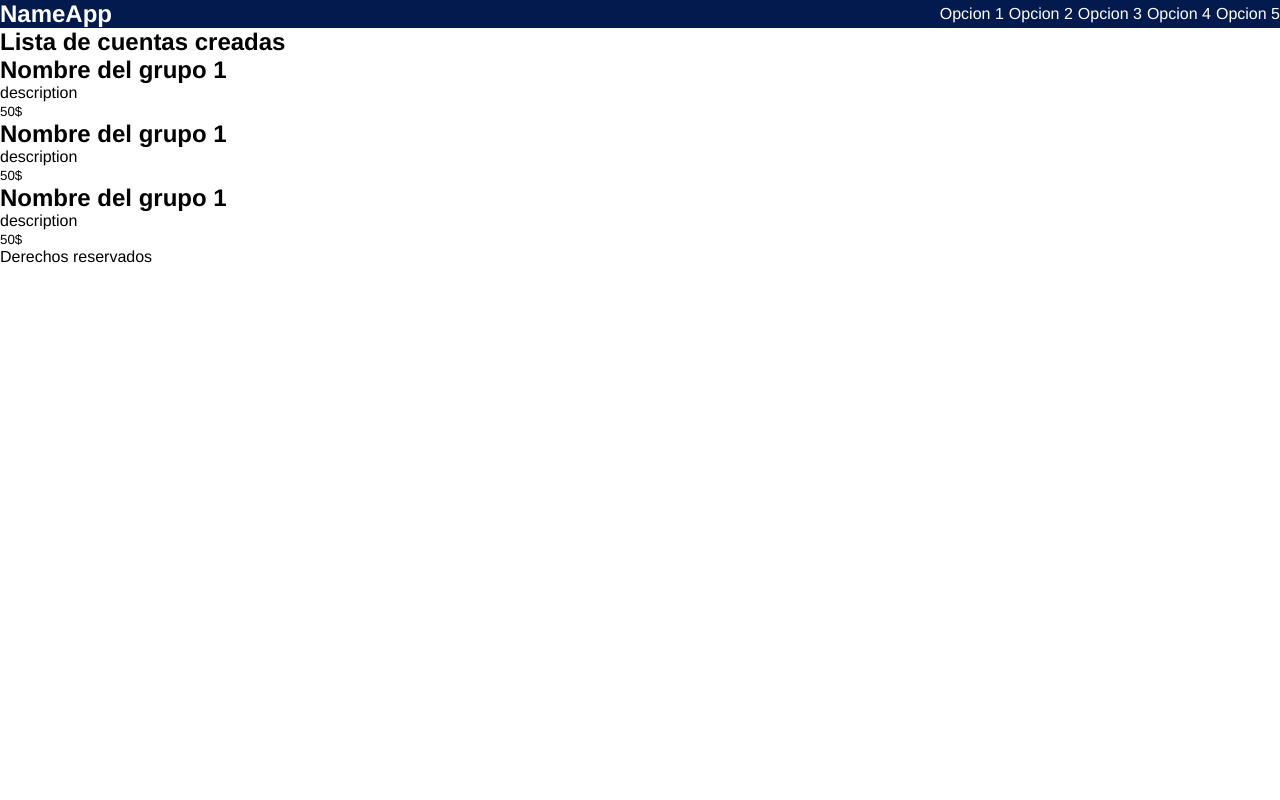
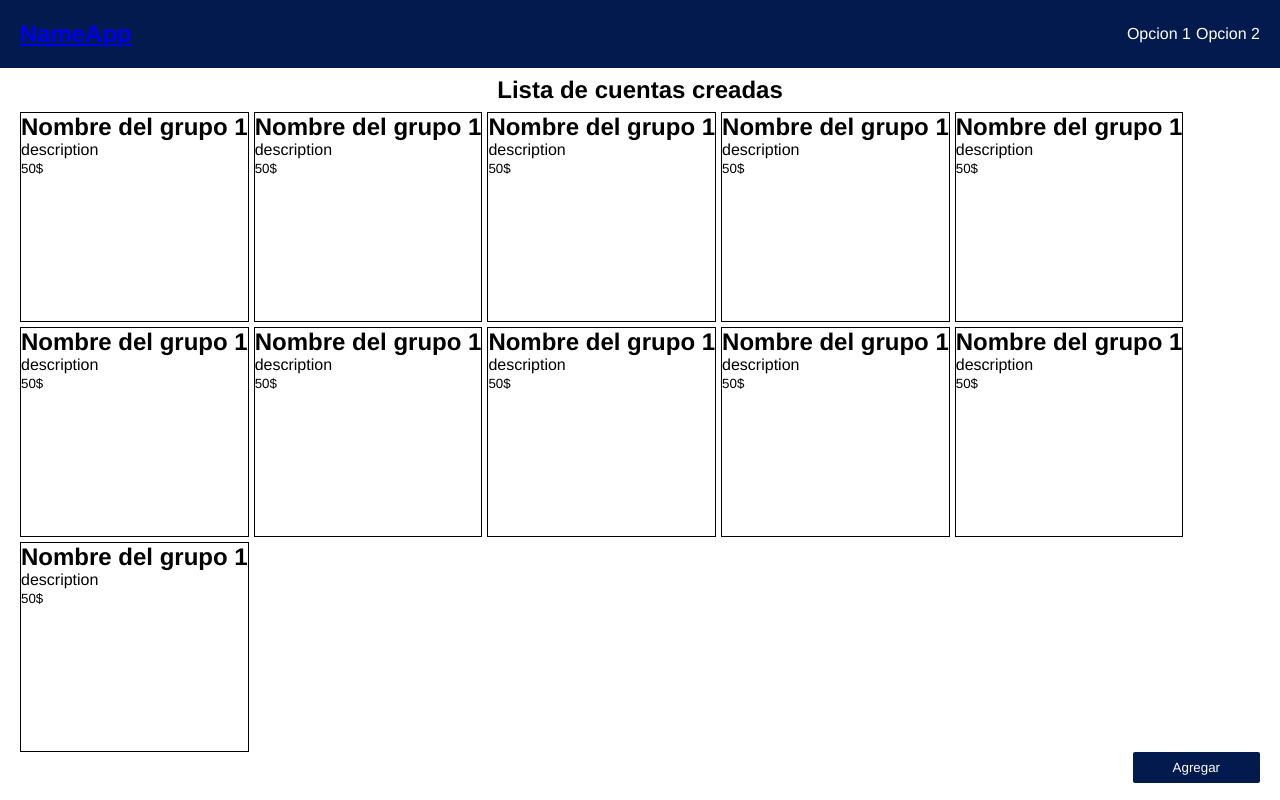
Before and after one commit to car2854/gestion-de-gastos, an Angular app: page /dashboard/accounting-list in a window 1280 px wide. Before the commit this address led to /. Built offline with nearby package versions, Linux system fonts and the light colour scheme.

Commit message:
add components

```diff
--- a/src/app/app-routing.module.ts
+++ b/src/app/app-routing.module.ts
@@ -1,7 +1,24 @@
 import { NgModule } from '@angular/core';
 import { RouterModule, Routes } from '@angular/router';
+import { AppComponent } from './app.component';
+import { AccountingListComponent } from './pages/accounting-list/accounting-list.component';
+import { AccountingComponent } from './pages/accounting/accounting.component';
 
-const routes: Routes = [];
+const routes: Routes = [
+  {
+    path: 'dashboard',
+    children: [
+      {
+        path: 'accounting-list',
+        component: AccountingListComponent
+      },
+      {
+        path: 'accounting/:id',
+        component: AccountingComponent
+      }
+    ]
+  }
+];
 
 @NgModule({
   imports: [RouterModule.forRoot(routes)],
--- a/src/app/app.component.html
+++ b/src/app/app.component.html
@@ -1,38 +1,15 @@
 <header>
   <nav>
-    <h1>NameApp</h1>
+    <h1><a routerLink="/dashboard/accounting-list">NameApp</a></h1>
     <ul>
       <li>Opcion 1</li>
       <li>Opcion 2</li>
-      <li>Opcion 3</li>
-      <li>Opcion 4</li>
-      <li>Opcion 5</li>
     </ul>
   </nav>
 </header>
 
 <section>
 
-  <h1>Lista de cuentas creadas</h1>
-
-  <div>
-    <h1>Nombre del grupo 1</h1>
-    <p>description</p>
-    <small>50$</small>
-  </div>
-  <div>
-    <h1>Nombre del grupo 1</h1>
-    <p>description</p>
-    <small>50$</small>
-  </div>
-  <div>
-    <h1>Nombre del grupo 1</h1>
-    <p>description</p>
-    <small>50$</small>
-  </div>
+  <router-outlet></router-outlet>
 
 </section>
-
-<footer>
-  <p>Derechos reservados</p>
-</footer>
--- a/src/app/app.component.scss
+++ b/src/app/app.component.scss
@@ -1,10 +1,9 @@
 @import './../styles/colors';
 
 header{
+  padding: 20px;
   background: $secundary;
   color: white;
-  // padding-block: 20px;
-
   nav{
     display: flex;
     justify-content: space-between;
@@ -13,10 +12,11 @@ header{
       display: flex;
       list-style: none;
       gap: 5px;
-      li{
-
-      }
     }
   }
 
 }
+
+section{
+  padding-inline: 20px;
+}
--- a/src/app/app.module.ts
+++ b/src/app/app.module.ts
@@ -3,10 +3,14 @@ import { BrowserModule } from '@angular/platform-browser';
 
 import { AppRoutingModule } from './app-routing.module';
 import { AppComponent } from './app.component';
+import { AccountingListComponent } from './pages/accounting-list/accounting-list.component';
+import { AccountingComponent } from './pages/accounting/accounting.component';
 
 @NgModule({
   declarations: [
-    AppComponent
+    AppComponent,
+    AccountingListComponent,
+    AccountingComponent
   ],
   imports: [
     BrowserModule,
--- /dev/null
+++ b/src/app/pages/accounting-list/accounting-list.component.html
@@ -0,0 +1,62 @@
+<h1 class="title">Lista de cuentas creadas</h1>
+<div class="accounting-list">
+  <div class="card" [routerLink]="['/dashboard/accounting', 1]">
+    <h1>Nombre del grupo 1</h1>
+    <p>description</p>
+    <small>50$</small>
+  </div>
+  <div class="card" [routerLink]="['/dashboard/accounting', 1]">
+    <h1>Nombre del grupo 1</h1>
+    <p>description</p>
+    <small>50$</small>
+  </div>
+  <div class="card" [routerLink]="['/dashboard/accounting', 1]">
+    <h1>Nombre del grupo 1</h1>
+    <p>description</p>
+    <small>50$</small>
+  </div>
+  <div class="card" [routerLink]="['/dashboard/accounting', 1]">
+    <h1>Nombre del grupo 1</h1>
+    <p>description</p>
+    <small>50$</small>
+  </div>
+  <div class="card" [routerLink]="['/dashboard/accounting', 1]">
+    <h1>Nombre del grupo 1</h1>
+    <p>description</p>
+    <small>50$</small>
+  </div>
+  <div class="card" [routerLink]="['/dashboard/accounting', 1]">
+    <h1>Nombre del grupo 1</h1>
+    <p>description</p>
+    <small>50$</small>
+  </div>
+  <div class="card" [routerLink]="['/dashboard/accounting', 1]">
+    <h1>Nombre del grupo 1</h1>
+    <p>description</p>
+    <small>50$</small>
+  </div>
+  <div class="card" [routerLink]="['/dashboard/accounting', 1]">
+    <h1>Nombre del grupo 1</h1>
+    <p>description</p>
+    <small>50$</small>
+  </div>
+  <div class="card" [routerLink]="['/dashboard/accounting', 1]">
+    <h1>Nombre del grupo 1</h1>
+    <p>description</p>
+    <small>50$</small>
+  </div>
+  <div class="card" [routerLink]="['/dashboard/accounting', 1]">
+    <h1>Nombre del grupo 1</h1>
+    <p>description</p>
+    <small>50$</small>
+  </div>
+  <div class="card" [routerLink]="['/dashboard/accounting', 1]">
+    <h1>Nombre del grupo 1</h1>
+    <p>description</p>
+    <small>50$</small>
+  </div>
+</div>
+
+<div class="buttons">
+  <button>Agregar</button>
+</div>
--- /dev/null
+++ b/src/app/pages/accounting-list/accounting-list.component.scss
@@ -0,0 +1,29 @@
+@import './../../../styles/colors';
+
+.title{
+  text-align: center;
+  padding-block: 8px;
+}
+
+.accounting-list{
+  display: flex;
+  gap: 5px;
+  flex-wrap: wrap;
+  height: calc(100vh - 160px);
+  .card{
+    border: 1px solid black;
+  }
+}
+
+.buttons{
+  display: flex;
+  justify-content: flex-end;
+  button{
+    border: none;
+    border-radius: 2px;
+    background-color: $secundary;
+    color: white;
+    padding-inline: 40px;
+    padding-block: 8px;
+  }
+}
--- /dev/null
+++ b/src/app/pages/accounting/accounting.component.html
@@ -0,0 +1 @@
+<p>accounting works!</p>
```
Also changed, not shown: src/app/pages/accounting-list/accounting-list.component.ts (added, +10 -0 lines), src/app/pages/accounting/accounting.component.ts (added, +10 -0 lines), src/app/pages/accounting/accounting.component.scss (added), 2 other files (tests, documents, lock files or other folders).
